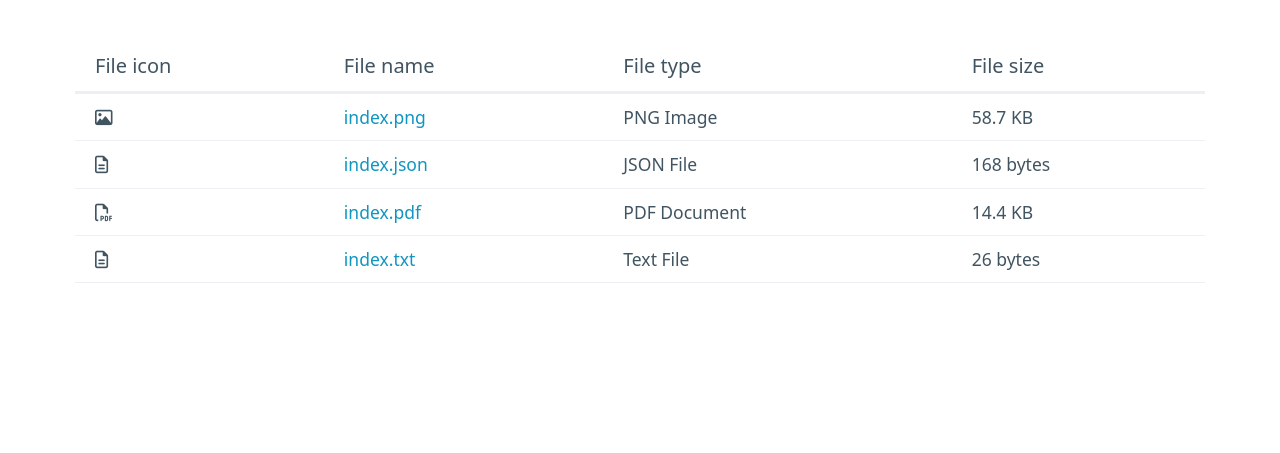
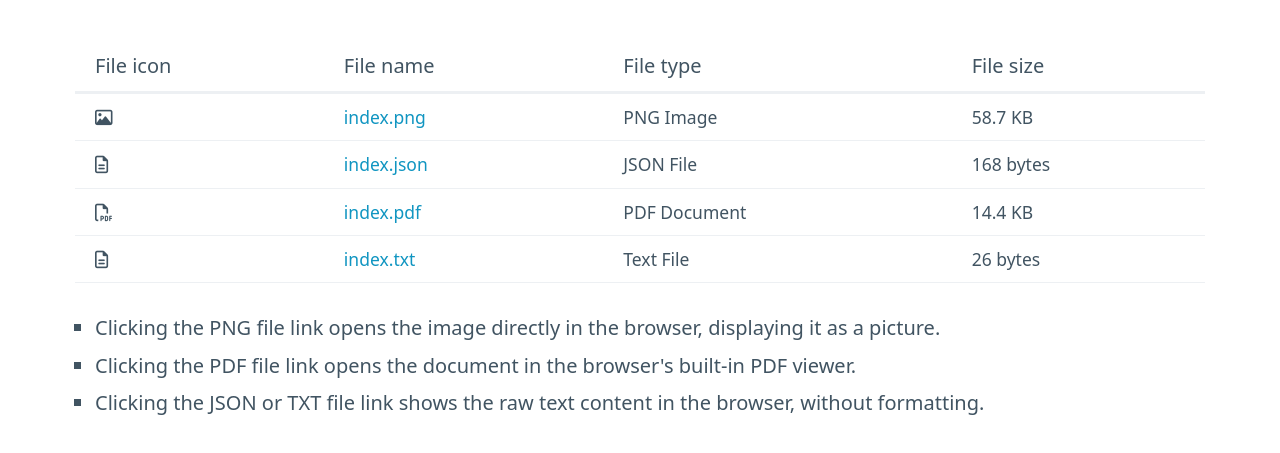
Before and after one commit to aryb4/file-browser, a plain HTML site: page index.html in a window 1280 px wide. Shown: the part 159-612 px from the top of the page. Drawn offline with nearby package versions, Linux system fonts and the light colour scheme.

Commit message:
observations added

```diff
--- a/index.html
+++ b/index.html
@@ -48,6 +48,12 @@
                 </tr>
             </tbody>
         </table>
+    </table>
+    <ul>
+        <li>Clicking the PNG file link opens the image directly in the browser, displaying it as a picture.</li>
+        <li>Clicking the PDF file link opens the document in the browser's built-in PDF viewer.</li>
+        <li>Clicking the JSON or TXT file link shows the raw text content in the browser, without formatting.</li>
+    </ul>
     </main>
 </body>
 </html>
```
